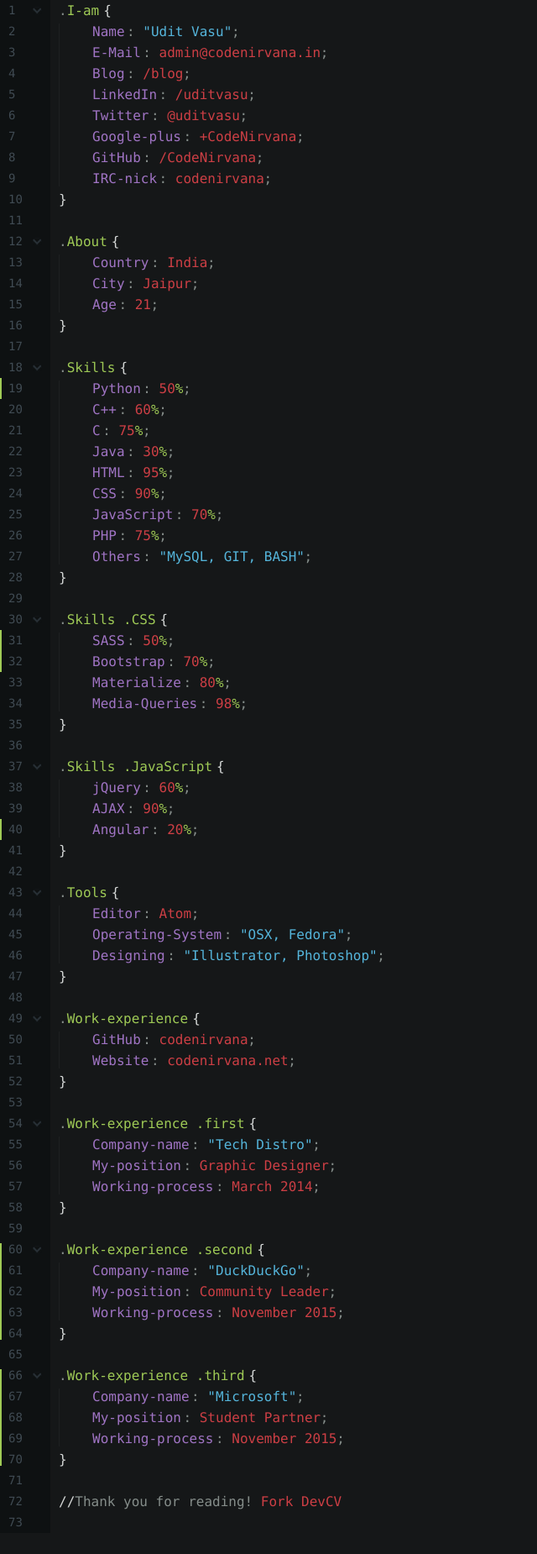
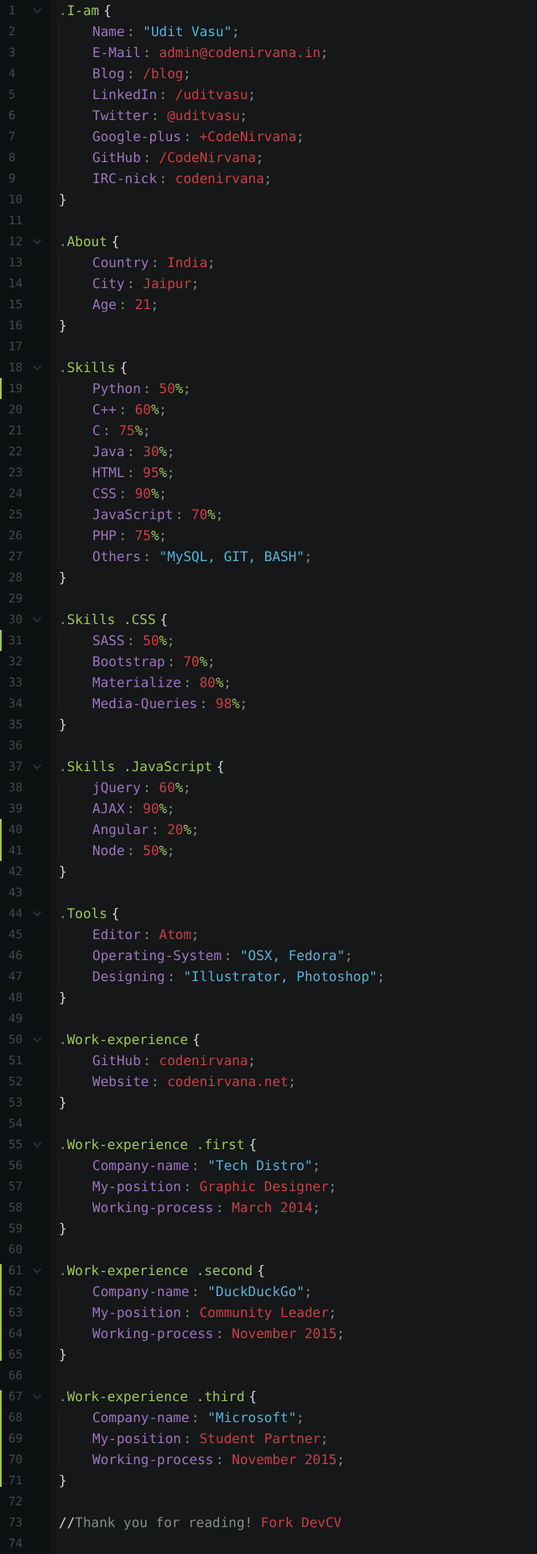
Before and after one commit to codenirvana/codenirvana.github.io, a Jekyll site: the page index.html, which Jekyll copies as it is, in a window 1280 px wide. Shown: the whole page at 84% size, without its empty margins (0-640 px from the left). Built offline with Jekyll 4.4.1, drawn with Linux system fonts in a browser that asks for light colours; before the commit the page ends 1825 px from its top, so only the background shows below that.

Commit message:
nodejs added

```diff
--- a/index.html
+++ b/index.html
@@ -176,7 +176,7 @@
                     <span class="code-value">50<span class="value-number-percent">%</span>
                     </span>
                 </span>
-                <span class="code-line gutter-new">
+                <span class="code-line">
                     <span class="code-attr">Bootstrap</span>
                     <span class="code-value">70<span class="value-number-percent">%</span>
                     </span>
@@ -209,6 +209,11 @@
                 <span class="code-line gutter-new">
                     <span class="code-attr">Angular</span>
                     <span class="code-value">20<span class="value-number-percent">%</span>
+                    </span>
+                </span>
+                <span class="code-line gutter-new">
+                    <span class="code-attr">Node</span>
+                    <span class="code-value">50<span class="value-number-percent">%</span>
                     </span>
                 </span>
             </span>
```
